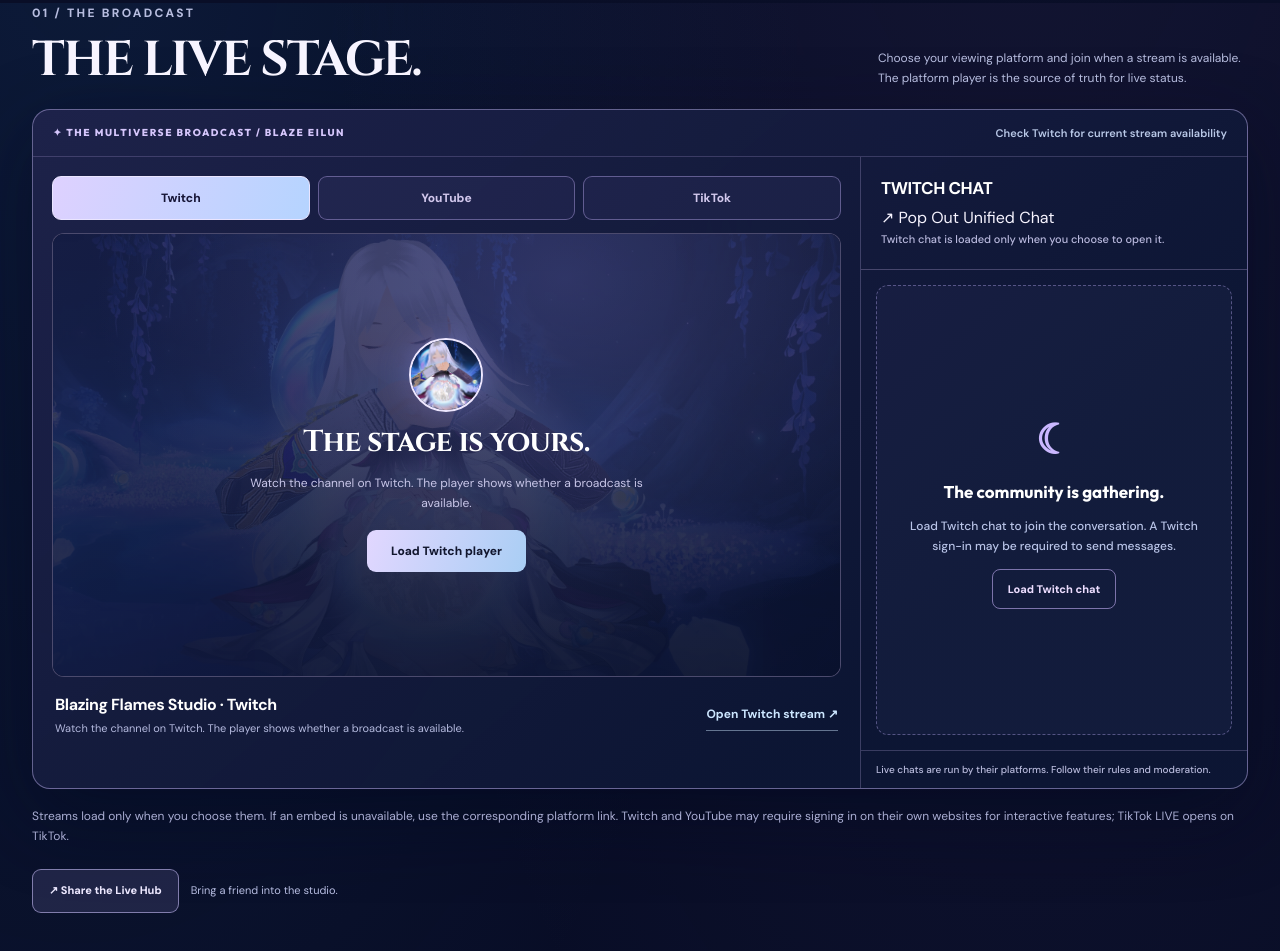
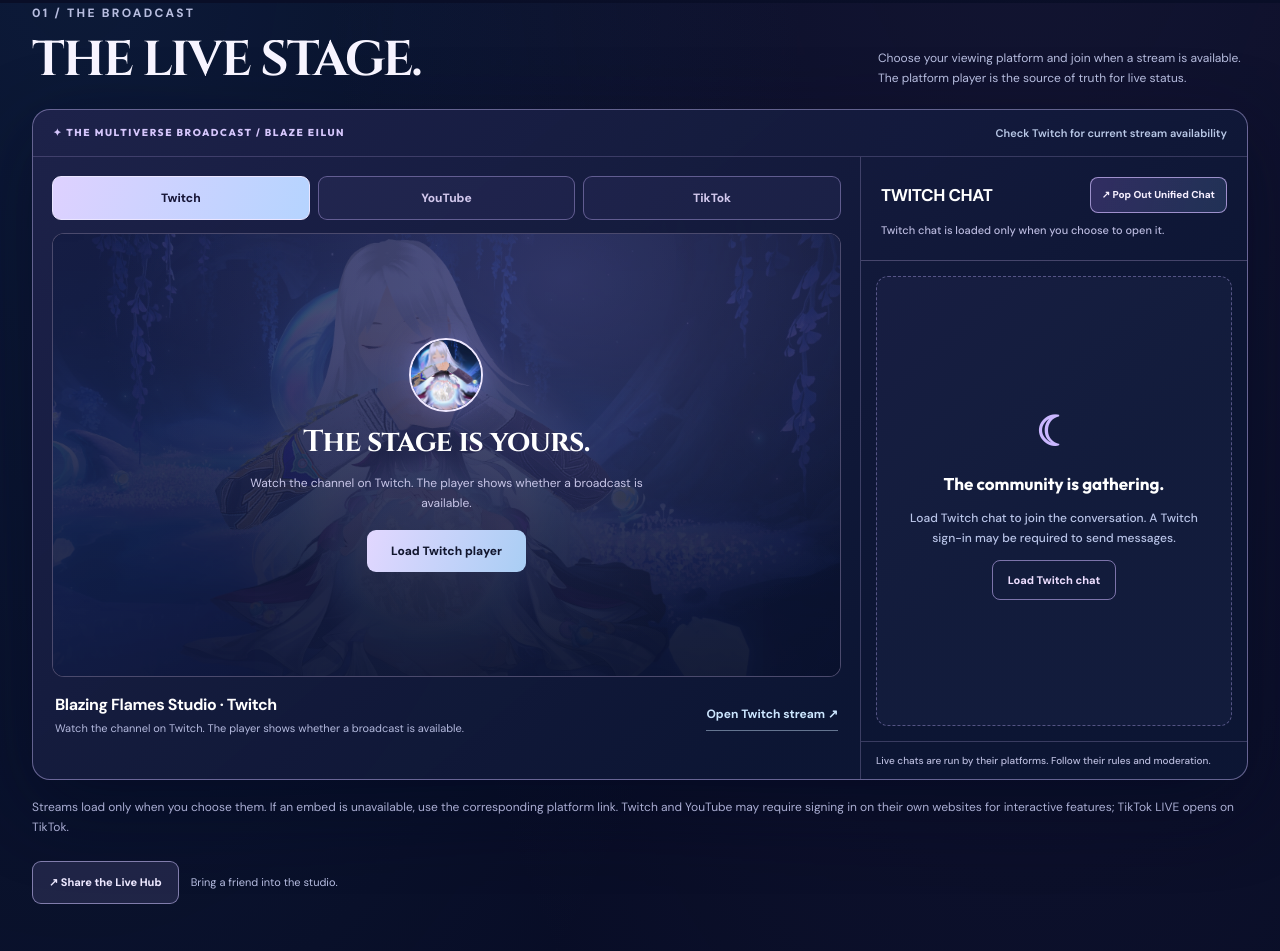
Before and after one commit to BlazingFlamesStudio/blazing-flames-studio-site, a plain HTML site: page live.html in a window 1280 px wide. Shown: the part 746-1697 px from the top of the page. Drawn offline with Linux system fonts and the light colour scheme.

Commit message:
Style the pop-out chat launcher in moonlit Live Hub branding

```diff
--- a/live.css
+++ b/live.css
@@ -105,3 +105,10 @@ body[data-page="live"]{background:#090e27}
 .live-screen{min-height:300px}
 .live-youtube-recent-link{color:#c9deff!important;font-size:12px;font-weight:800;text-decoration:none!important}
 .live-youtube-recent-link:hover{text-decoration:underline!important}
+
+/* Standalone unified-chat launcher in the Live Hub sidebar */
+.live-chat-header-row{display:flex;justify-content:space-between;align-items:center;gap:10px;flex-wrap:wrap}
+.live-chat-header-row h3{margin:0}
+.live-chat-popout{display:inline-flex;align-items:center;justify-content:center;border:1px solid #c8b3f4bd;border-radius:8px;background:linear-gradient(108deg,#5c4a9770,#496c9b50);color:#f6efff!important;text-decoration:none!important;font:800 10px/1.4 'DM Sans',system-ui,sans-serif;padding:10px 11px;transition:background .15s}
+.live-chat-popout:hover{background:#8675c585}
+.live-chat-header-row+p{margin-top:9px}
```
